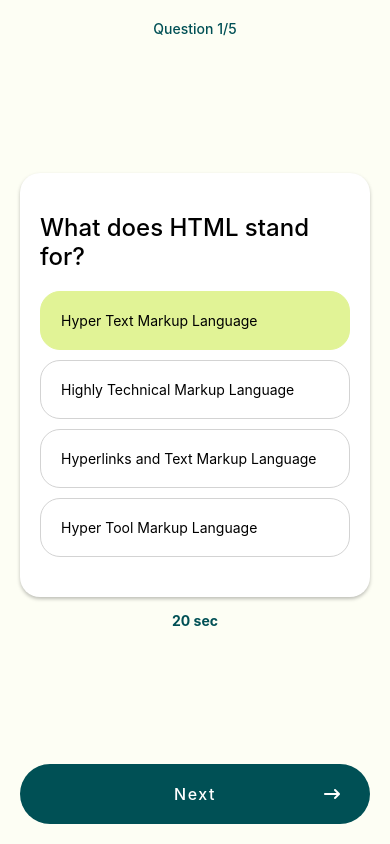
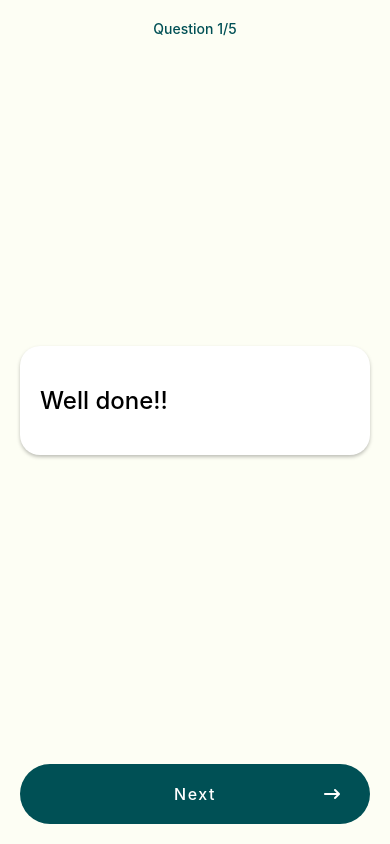
Before and after one commit to wttc-nitr/Quiz-App, a React Native app: screen / in a window 390 px wide. Built offline with nearby package versions, Linux system fonts and the light colour scheme.

Commit message:
refactor: extract Card wrapper component and clean up QuestionCard
- Created new reusable Card component to handle consistent styling
- Migrated QuestionCard to use new Card component as wrapper
- Cleaned up unused StyleSheet definitions

```diff
--- a/src/app/QuizScreen.tsx
+++ b/src/app/QuizScreen.tsx
@@ -3,9 +3,10 @@ import QuestionCard from "../components/QuestionCard";
 import { SafeAreaView } from "react-native-safe-area-context";
 import FontAwesome6 from "@expo/vector-icons/FontAwesome6";
 import Questions from "../questions";
+import Card from "../components/Card";
 
 export default function QuizScreen() {
-  const question = Questions[0];
+  const question = Questions[100];
 
   return (
     <SafeAreaView style={styles.page}>
@@ -17,8 +18,14 @@ export default function QuizScreen() {
 
         {/* Body */}
         <View style={{ gap: 15 }}>
-          <QuestionCard question={question} />
-          <Text style={styles.time}>20 sec</Text>
+          {question ? (
+            <>
+              <QuestionCard question={question} />
+              <Text style={styles.time}>20 sec</Text>
+            </>
+          ) : (
+            <Card title="Well done!!" />
+          )}
         </View>
 
         {/* Footer */}
--- /dev/null
+++ b/src/components/Card.tsx
@@ -0,0 +1,40 @@
+import { PropsWithChildren } from "react";
+import { View, Text, StyleSheet } from "react-native";
+
+type Card = {
+  title: string;
+};
+
+export default function Card({ title, children }: PropsWithChildren<Card>) {
+  return (
+    <View style={styles.container}>
+      <Text style={styles.title}>{title}</Text>
+      {children}
+    </View>
+  );
+}
+
+const styles = StyleSheet.create({
+  container: {
+    backgroundColor: "white",
+    paddingHorizontal: 20,
+    paddingVertical: 40,
+    borderRadius: 20,
+    gap: 20,
+
+    // shadows
+    shadowColor: "#000",
+    shadowOffset: {
+      width: 0,
+      height: 2,
+    },
+    shadowOpacity: 0.25,
+    shadowRadius: 3.84,
+
+    elevation: 5, // for android
+  },
+  title: {
+    fontSize: 24,
+    fontWeight: "500",
+  },
+});
--- a/src/components/QuestionCard.tsx
+++ b/src/components/QuestionCard.tsx
@@ -1,5 +1,6 @@
-import { Text, View, StyleSheet } from "react-native";
+import { View, StyleSheet } from "react-native";
 import AnswerOption from "./AnswerOption";
+import Card from "./Card";
 
 type QuestionCard = {
   question: {
@@ -18,8 +19,7 @@ export default function QuestionCard({
   };
 
   return (
-    <View style={styles.questionCard}>
-      <Text style={styles.question}>{title}</Text>
+    <Card title={title}>
       <View style={{ gap: 10 }}>
         {options.map((option) => (
           <AnswerOption
@@ -30,7 +30,7 @@ export default function QuestionCard({
           />
         ))}
       </View>
-    </View>
+    </Card>
   );
 }
 
```
